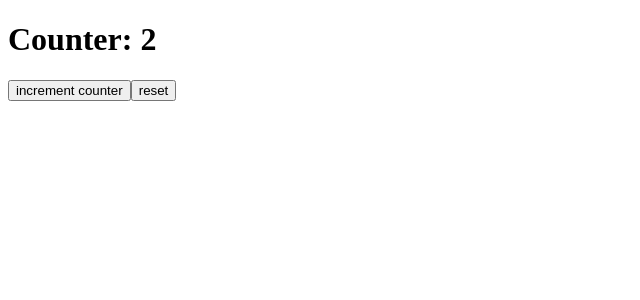
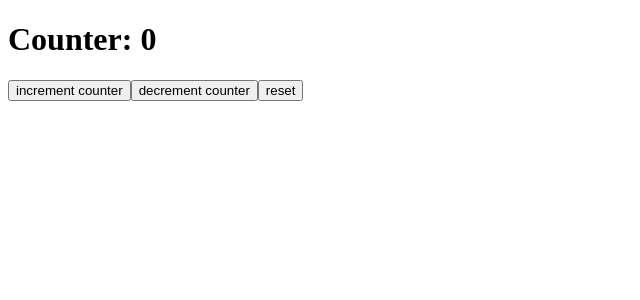
Before and after one commit to karimhaj/react-exercises, a React (Create React App) app in the folder my-app/: page / in a window 1280 px wide. Shown: the top 300 px of the page, without its empty margins (0-640 px from the left). Built offline with nearby package versions, Linux system fonts and the light colour scheme.

Commit message:
complete exercise 1 of custom hooks

```diff
--- a/my-app/src/Counter.js
+++ b/my-app/src/Counter.js
@@ -1,19 +1,13 @@
-import React, { useState } from 'react';
+import React from 'react';
+import { useCounter } from './UseCounter';
 
 export function Counter({initialValue = 0}){
-    const [counter, setCounter] = useState(initialValue);
 
-    function handleCounterIncrement(){
-        setCounter(c => c + 1)
-    }
-
-    function handleCounterReset(){
-        setCounter(initialValue)
-    }
-
+    const {onIncrement, onDecrement, onReset, counter} = useCounter(initialValue)
     return(<div>
         <h1>Counter: {counter}</h1>
-        <button onClick={handleCounterIncrement}>increment counter</button>
-        <button onClick={handleCounterReset}>reset</button>
+        <button onClick={onIncrement}>increment counter</button>
+        <button onClick={onDecrement}>decrement counter</button>
+        <button onClick={onReset}>reset</button>
         </div>)
 }
--- /dev/null
+++ b/my-app/src/UseCounter.js
@@ -0,0 +1,24 @@
+import { useState } from "react";
+
+export function useCounter ({initialValue = 0}){
+    const [counter, setCounter]= useState(initialValue);
+
+    function handleCounterIncrement(){
+        setCounter( c => c + 1 )
+    }
+
+    function handleCounterDecrement(){
+        setCounter( c => c - 1 )
+    }
+
+    function handleCounterReset(){
+        setCounter( initialValue )
+    }
+
+    return {
+        counter: counter,
+        onIncrement: handleCounterIncrement,
+        onDecrement: handleCounterDecrement,
+        onReset: handleCounterReset
+    }
+}
```
